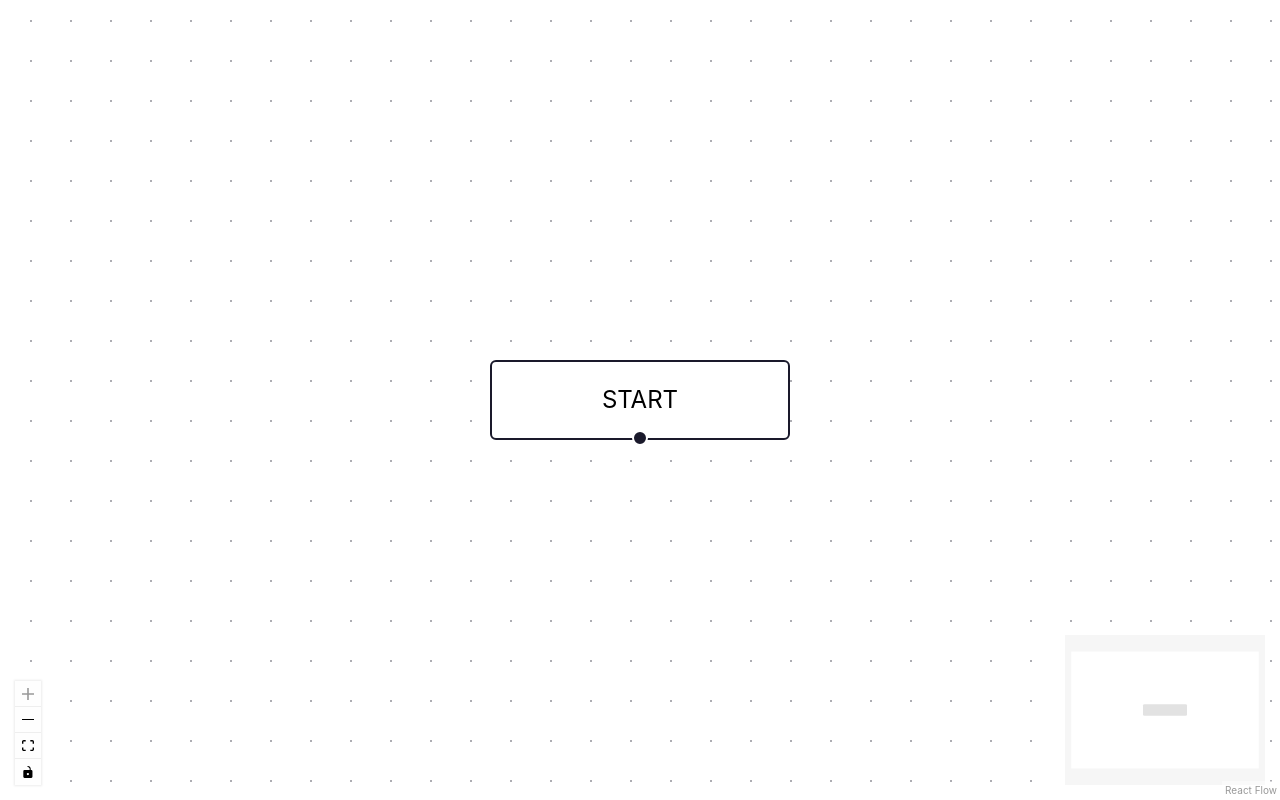
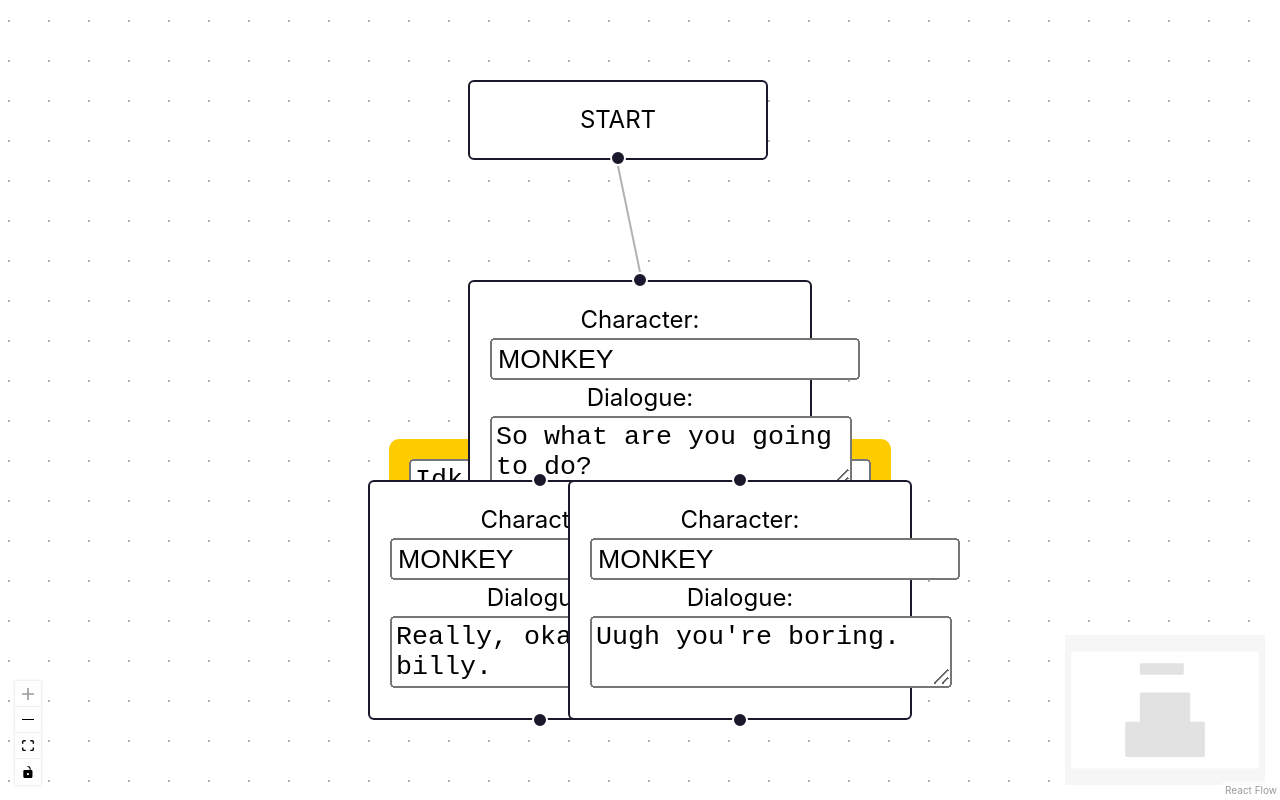
Before and after one commit to RevRocky/dialogue-editor, a React (Vite) app: page / in a window 1280 px wide. Built offline with nearby package versions, Linux system fonts and the light colour scheme.

Commit message:
Got the edges done

```diff
--- a/src/App.tsx
+++ b/src/App.tsx
@@ -12,12 +12,12 @@ import {
 
 import '@xyflow/react/dist/style.css';
 
-import { INITIAL_NODES, nodeTypes } from './nodes';
-import { INITIAL_EDGES, edgeTypes } from './edges';
+import { INITIAL_NODES, nodeTypes, TEST_NODES } from './nodes';
+import { INITIAL_EDGES, TEST_EDGES, edgeTypes } from './edges';
 
 export default function App() {
-  const [nodes, , onNodesChange] = useNodesState(INITIAL_NODES);
-  const [edges, setEdges, onEdgesChange] = useEdgesState(INITIAL_EDGES);
+  const [nodes, , onNodesChange] = useNodesState(TEST_NODES);
+  const [edges, setEdges, onEdgesChange] = useEdgesState(TEST_EDGES);
   const onConnect: OnConnect = useCallback(
     (connection) => setEdges((edges) => addEdge(connection, edges)),
     [setEdges]
--- /dev/null
+++ b/src/edges/ChoiceEdge.tsx
@@ -0,0 +1,64 @@
+import { useState, type FC } from 'react';
+import {
+  getBezierPath,
+  EdgeLabelRenderer,
+  BaseEdge,
+  type EdgeProps,
+  type Edge,
+} from '@xyflow/react';
+
+
+export const ChoiceEdge: FC<EdgeProps<Edge<{ label: string }>>> = ({
+  id,
+  sourceX,
+  sourceY,
+  targetX,
+  targetY,
+  sourcePosition,
+  targetPosition,
+  data,
+}) => {
+
+  console.log("Mrow", id, data?.label)
+
+  const [label, setLabel] = useState(data?.label ?? "") ;
+
+
+
+  const [edgePath, labelX, labelY] = getBezierPath({
+    sourceX,
+    sourceY,
+    sourcePosition,
+    targetX,
+    targetY,
+    targetPosition,
+  });
+
+  return (
+
+    <>
+      <BaseEdge id={id} path={edgePath} />
+      <EdgeLabelRenderer>
+        <div
+          style={{
+            pointerEvents: 'all',
+            position: 'absolute',
+            transform: `translate(-50%, -50%) translate(${labelX}px,${labelY}px)`,
+            background: '#ffcc00',
+            padding: 10,
+            borderRadius: 5,
+            fontSize: 12,
+            fontWeight: 700,
+          }}
+          className="nodrag nopan"
+        >
+          <textarea
+            className='nopan'
+            value={label}
+            onChange={(e) => setLabel(e.target.value)}
+          />
+        </div>
+      </EdgeLabelRenderer>
+    </>
+  );
+};
--- a/src/edges/index.ts
+++ b/src/edges/index.ts
@@ -1,8 +1,15 @@
 import type { Edge, EdgeTypes } from '@xyflow/react';
+import { ChoiceEdge } from './ChoiceEdge';
 
 export const INITIAL_EDGES: Edge[] = [
 ];
 
+export const TEST_EDGES: Edge[] = [
+  {id: 'init', type: 'straight', source: 'START', target: 'Dialogue1'},
+  {id: 'choice-1', type: 'choice', source: 'Dialogue1', target: 'Dialogue2', data: {label: "Idk sit here idily"}},
+  {id: 'choice-2', type: 'choice', source: 'Dialogue1', target: 'Dialogue3', data: {label: "Give up I guess."}}
+]
+
 export const edgeTypes = {
-  // Add your custom edge types here!
+  'choice': ChoiceEdge
 } satisfies EdgeTypes;
--- a/src/nodes/index.ts
+++ b/src/nodes/index.ts
@@ -12,3 +12,10 @@ export const nodeTypes = {
 export const INITIAL_NODES: AppNode[] = [
   { id: 'START', type: 'input', position: { x: 0, y: 0 }, data: { label: 'START' } }
 ]
+
+export const TEST_NODES: AppNode[] = [
+  { id: 'START', type: 'input', position: { x: 0, y: 0 }, data: { label: 'START' } },
+  { id: 'Dialogue1', type: 'dialogue-node', position: { x: 0, y: 100 }, data: { character: 'MONKEY', dialogue: "So what are you going to do?" } },
+  { id: 'Dialogue2', type: 'dialogue-node', position: { x: -50, y: 200 }, data: { character: 'MONKEY', dialogue: "Really, okay. Silly billy." } },
+  { id: 'Dialogue3', type: 'dialogue-node', position: { x: 50, y: 200 }, data: { character: 'MONKEY', dialogue: "Uugh you're boring." } }
+]
```
Also changed, not shown: 1 other file (tests, documents, lock files or other folders).
